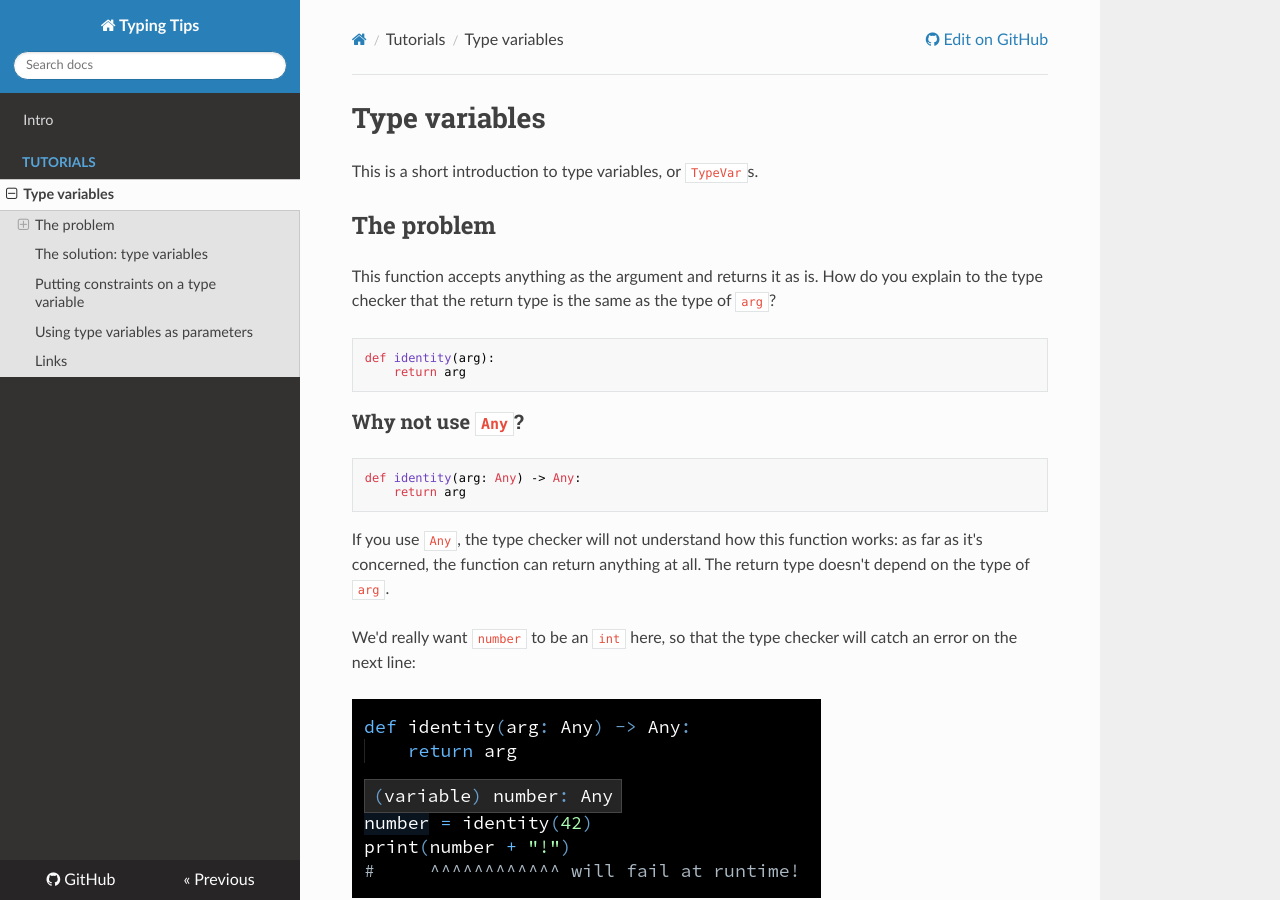
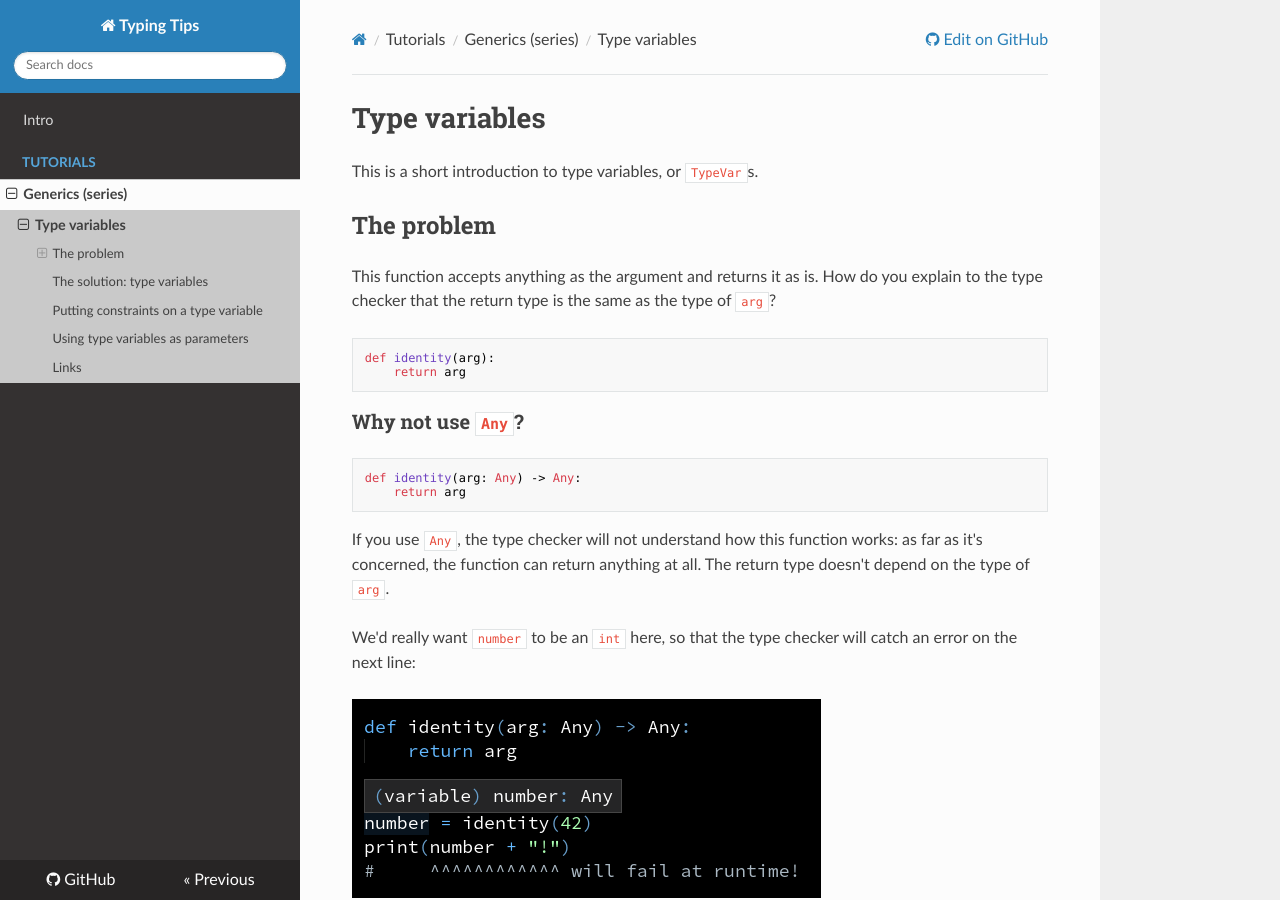
Before and after one commit to decorator-factory/typing-tips, an MkDocs documentation site: the page built from docs/tutorials/generics/type-vars/index.md, in a window 1280 px wide and 900 px high. Built offline with MkDocs 1.6.1, drawn with Linux system fonts in a browser that asks for light colours; nearby versions of some CDN libraries.

Commit message:
Add extra level of nesting to tutorials

```diff
--- a/mkdocs.yml
+++ b/mkdocs.yml
@@ -5,6 +5,7 @@ repo_url: https://github.com/decorator-factory/typing-tips
 nav:
   - Intro: index.md
   - Tutorials:
-    - Type variables: tutorials/type-vars/index.md
+    - Generics (series):
+      - Type variables: tutorials/generics/type-vars/index.md
 
 theme: readthedocs
```
Also changed, not shown: docs/tutorials/generics/type-vars/bad-union.png (renamed from docs/tutorials/type-vars/bad-union.png), docs/tutorials/generics/type-vars/identity-typevar.png (renamed from docs/tutorials/type-vars/identity-typevar.png), docs/tutorials/generics/type-vars/index.md (renamed from docs/tutorials/type-vars/index.md), docs/tutorials/generics/type-vars/unbound-typevar-multiplication.png (renamed from docs/tutorials/type-vars/unbound-typevar-multiplication.png), docs/tutorials/generics/type-vars/why-not-any.png (renamed from docs/tutorials/type-vars/why-not-any.png).
